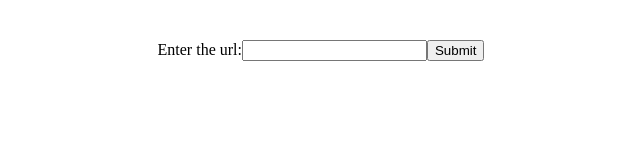
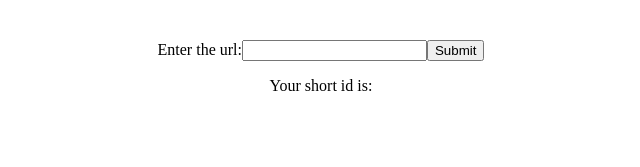
Before and after one commit to vedantd25/simplify, a React (Vite) app in the folder client/: page / in a window 1280 px wide. Shown: the top 167 px of the page, without its empty margins (319-959 px from the left). Built offline with nearby package versions, Linux system fonts and the light colour scheme.

Commit message:
ShortID is now visible on homepage

```diff
--- a/client/src/Home.jsx
+++ b/client/src/Home.jsx
@@ -6,13 +6,13 @@ import { useState } from 'react';
 export default function Home() {
 
   const [url,setUrl]=useState('')
-  const handleSubmit=(e)=>{
+  const [shortId,setShortId]=useState('')
 
+  const handleSubmit=async(e)=>{
     e.preventDefault()
-    axios.post('http://localhost:8001/url',{url})
-    console.log("Data posted to API")
+    const res=await axios.post('http://localhost:8001/url',{url})
+    setShortId(res.data.id);
   }
-
 
       return (
         <>
@@ -24,7 +24,9 @@ export default function Home() {
           </form>
         </div>
 
-
+        <div>
+          <p>Your short id is:{shortId}</p>
+        </div>
         </>
       );
     };
```
